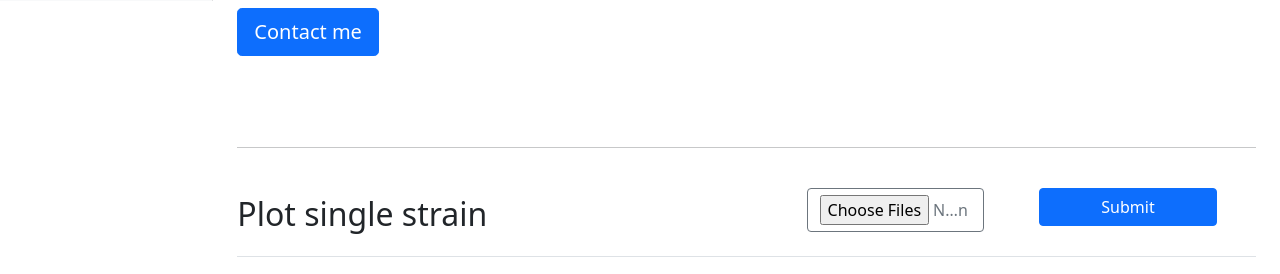
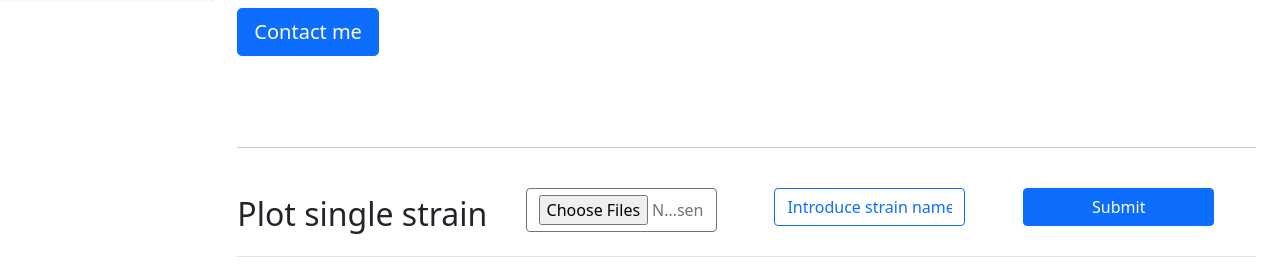
Before and after one commit to dpuertamartos/Germline-Analyzer, a Flask app: page / in a window 1280 px wide. Shown: the part 799-1073 px from the top of the page. Run offline with Flask 2, Linux system fonts and the light colour scheme; some libraries are stand-ins or nearby versions.

Commit message:
Introduce strain name feature added

```diff
--- a/main.py
+++ b/main.py
@@ -54,6 +54,7 @@ def index():
             return redirect(request.url)
 
         files = request.files.getlist('files[]')
+        strain = request.form.get('strainname')
 
         d = {}
 
@@ -72,7 +73,9 @@ def index():
 
         #Create figure for the graph and plot it
         fig = Figure()
-        fig.add_subplot(1, 1, 1).errorbar(df.index * 2, df.average, df.stddev, linestyle=':', marker='^', capsize=3,
+        axis = fig.add_subplot(1, 1, 1)
+        axis.set_title(strain.title())
+        axis.errorbar(df.index * 2, df.average, df.stddev, linestyle=':', marker='^', capsize=3,
                                           elinewidth=0.7)
         # Convert plot to PNG image
         pngImage = io.BytesIO()
--- a/templates/index.html
+++ b/templates/index.html
@@ -221,14 +221,17 @@
           <div class="btn-group me-2">
               <form method="post" action="/#plotsingle" enctype="multipart/form-data">
                   <div class="row">
-                  <div class="col sm-6">
+                  <div class="col sm-4">
                   <dl class="choosfilecontainer">
                       <p>
                           <input type="file" class="btn btn-outline-secondary choosebutton" name="files[]" multiple="true" autocomplete="off" required>
                       </p>
                   </dl>
                   </div>
-                  <div class="col sm-6">
+                  <div class="col sm-4">
+                  <input type="text" name="strainname" value="Introduce strain name" class="btn btn-outline-primary choosebutton">
+                  </div>
+                  <div class="col sm-4">
                   <p class="submitbuttoncontainer">
                       <input type="submit" class="btn btn-primary submitbutton" value="Submit">
                   </p>
```
